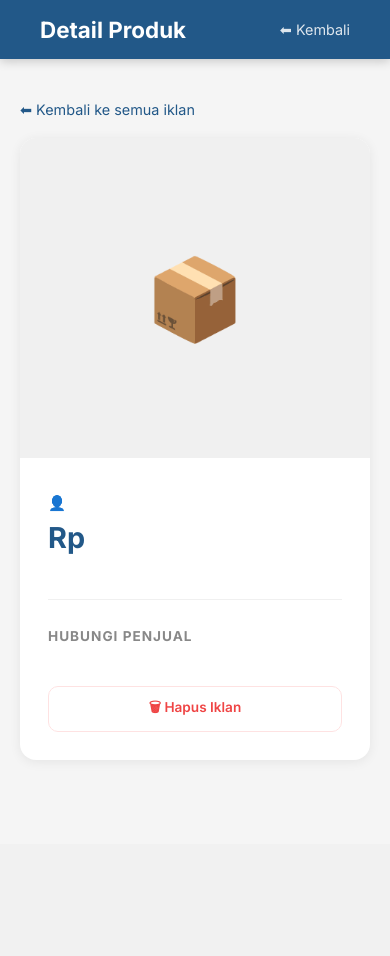
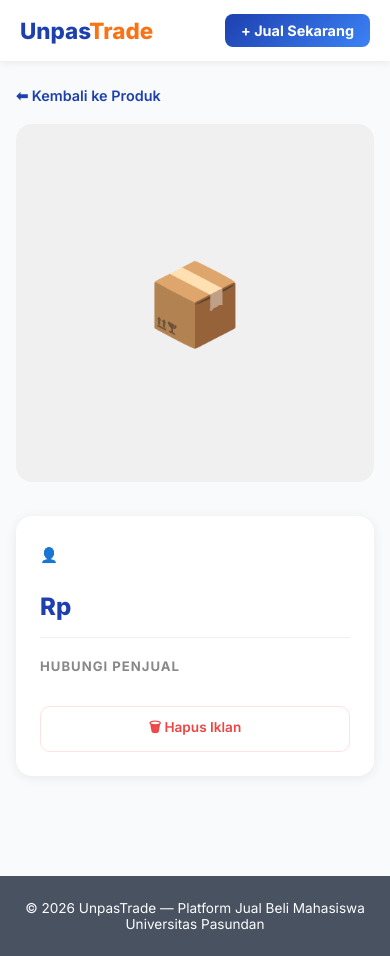
Before and after one commit to Devlang2906/web-firstProject, a Flask app: template templates/detail_produk.html in a window 390 px wide. Before the commit the page ends 760 px from the top, so only its background shows below. Run offline with Flask 3, Linux system fonts and the light colour scheme; the template is opened without the code that fills it, so the values that code supplies are empty.

Commit message:
add RWD semua halaman

```diff
--- a/app.py
+++ b/app.py
@@ -98,5 +98,6 @@ def serve_foto(filename):
 
 if __name__ == "__main__":
     with app.app_context():
+        db.drop_all()
         db.create_all()
     app.run(debug=True, host='0.0.0.0')
--- a/templates/detail_produk.html
+++ b/templates/detail_produk.html
@@ -3,62 +3,83 @@
 <head>
     <meta charset="UTF-8">
     <meta name="viewport" content="width=device-width, initial-scale=1.0">
-    <title>{{ produk.nama }}</title>
-    <link href="https://fonts.googleapis.com/css2?family=Inter:wght@400;500;600;700&display=swap" rel="stylesheet">
+    <title>{{ produk.nama }} — Unpas Trade</title>
+    <link href="https://fonts.googleapis.com/css2?family=Inter:wght@400;500;600;700;800&display=swap" rel="stylesheet">
     <style>
         * { margin: 0; padding: 0; box-sizing: border-box; }
-        body { font-family: 'Inter', sans-serif; background: #f5f5f5; min-height: 100vh; }
+        body { font-family: 'Inter', sans-serif; background: #f8fafc; }
         .navbar {
-            background: linear-gradient(135deg, #225888, #225888);
+            background: white;
             padding: 16px 40px;
             display: flex;
             justify-content: space-between;
             align-items: center;
-            box-shadow: 0 2px 10px rgba(0,0,0,0.2);
+            box-shadow: 0 1px 8px rgba(0,0,0,0.08);
+            position: sticky;
+            top: 0;
+            z-index: 100;
         }
-        .navbar h1 { color: white; font-size: 1.4em; }
-        .navbar a { color: white; text-decoration: none; font-size: 0.9em; opacity: 0.85; }
-        .container { max-width: 800px; margin: 40px auto; padding: 0 20px; }
-        .back-link {
-            display: inline-flex;
-            align-items: center;
-            gap: 6px;
-            color: #225888;
-            text-decoration: none;
-            font-size: 0.9em;
-            margin-bottom: 20px;
+        .navbar-logo { font-size: 1.4em; font-weight: 800; color: #1e40af; text-decoration: none; }
+        .navbar-logo span { color: #f97316; }
+        .navbar-menu { display: flex; gap: 28px; align-items: center; }
+        .navbar-menu a { color: #555; text-decoration: none; font-size: 0.9em; font-weight: 500; }
+        .navbar-menu a:hover { color: #1e40af; }
+        .btn-jual {
+            background: linear-gradient(135deg, #1e40af, #3b82f6);
+            color: white !important;
+            padding: 9px 22px;
+            border-radius: 8px;
+            font-weight: 700 !important;
         }
+        .container { max-width: 900px; margin: 40px auto; padding: 0 20px 60px; }
+        .back-link { display: inline-flex; align-items: center; gap: 6px; color: #1e40af; text-decoration: none; font-size: 0.9em; margin-bottom: 20px; font-weight: 600; }
         .back-link:hover { text-decoration: underline; }
-        .card {
-            background: white;
+
+        .detail-grid { display: grid; grid-template-columns: 1fr 1fr; gap: 24px; }
+
+        /* FOTO */
+        .foto-main {
+            width: 100%;
+            aspect-ratio: 1;
             border-radius: 16px;
             overflow: hidden;
-            box-shadow: 0 2px 12px rgba(0,0,0,0.07);
-        }
-        .foto-container {
-            width: 100%;
-            height: 320px;
             background: #f0f0f0;
             display: flex;
             align-items: center;
             justify-content: center;
             font-size: 5em;
             color: #ccc;
+            margin-bottom: 10px;
         }
-        .foto-container img { width: 100%; height: 320px; object-fit: cover; }
-        .card-body { padding: 28px; }
-        .produk-nama { font-size: 1.6em; font-weight: 700; color: #222; margin-bottom: 8px; }
-        .produk-harga { font-size: 1.8em; font-weight: 700; color: #225888; margin-bottom: 16px; }
-        .produk-deskripsi {
-            color: #555;
-            font-size: 0.95em;
-            line-height: 1.7;
-            margin-bottom: 28px;
-            padding-bottom: 28px;
-            border-bottom: 1px solid #f0f0f0;
+        .foto-main img { width: 100%; height: 100%; object-fit: cover; }
+        .foto-thumbnails { display: flex; gap: 8px; flex-wrap: wrap; }
+        .foto-thumb {
+            width: 60px;
+            height: 60px;
+            border-radius: 8px;
+            overflow: hidden;
+            cursor: pointer;
+            border: 2px solid transparent;
+            transition: border 0.2s;
         }
-        .kontak-title { font-size: 0.85em; font-weight: 700; color: #888; text-transform: uppercase; letter-spacing: 1px; margin-bottom: 14px; }
-        .kontak-list { display: flex; flex-direction: column; gap: 10px; margin-bottom: 28px; }
+        .foto-thumb:hover, .foto-thumb.active { border-color: #1e40af; }
+        .foto-thumb img { width: 100%; height: 100%; object-fit: cover; }
+
+        /* INFO */
+        .info-card { background: white; border-radius: 16px; padding: 24px; box-shadow: 0 2px 12px rgba(0,0,0,0.07); }
+        .produk-nama { font-size: 1.5em; font-weight: 800; color: #1e293b; margin-bottom: 6px; }
+        .produk-penjual { font-size: 0.9em; color: #888; margin-bottom: 12px; }
+        .produk-badges { display: flex; gap: 8px; margin-bottom: 16px; flex-wrap: wrap; }
+        .badge { font-size: 0.78em; padding: 4px 12px; border-radius: 20px; font-weight: 600; }
+        .badge-kategori { background: #eff6ff; color: #1e40af; }
+        .badge-baru { background: #dcfce7; color: #16a34a; }
+        .badge-bekas { background: #fef3c7; color: #d97706; }
+        .produk-harga { font-size: 2em; font-weight: 800; color: #1e40af; margin-bottom: 16px; }
+        .divider { border: none; border-top: 1px solid #f0f0f0; margin: 16px 0; }
+        .produk-deskripsi { color: #555; font-size: 0.95em; line-height: 1.7; margin-bottom: 20px; }
+
+        .kontak-title { font-size: 0.82em; font-weight: 700; color: #888; text-transform: uppercase; letter-spacing: 1px; margin-bottom: 12px; }
+        .kontak-list { display: flex; flex-direction: column; gap: 10px; margin-bottom: 20px; }
         .kontak-item {
             display: flex;
             align-items: center;
@@ -67,7 +88,7 @@
             border-radius: 10px;
             text-decoration: none;
             font-weight: 600;
-            font-size: 0.95em;
+            font-size: 0.9em;
             transition: opacity 0.2s;
         }
         .kontak-item:hover { opacity: 0.85; }
@@ -87,30 +108,66 @@
             transition: background 0.2s;
         }
         .hapus-btn:hover { background: #fee2e2; }
+
+        .footer { background: #1e293b; color: white; text-align: center; padding: 24px; font-size: 0.85em; opacity: 0.8; margin-top: 60px; }
+
+        /* RESPONSIVE */
+        @media (max-width: 768px) {
+            .navbar { padding: 14px 20px; }
+            .navbar-menu { gap: 14px; }
+            .navbar-menu a:not(.btn-jual) { display: none; }
+            .btn-jual { padding: 8px 16px; font-size: 0.85em; }
+            .detail-grid { grid-template-columns: 1fr; }
+            .container { margin: 24px auto; padding: 0 16px 40px; }
+            .produk-harga { font-size: 1.5em; }
+            .produk-nama { font-size: 1.2em; }
+        }
     </style>
 </head>
 <body>
     <div class="navbar">
-        <h1> Detail Produk </h1>
-        <a href="/">⬅ Kembali</a>
+        <a href="/" class="navbar-logo">Unpas<span>Trade</span></a>
+        <div class="navbar-menu">
+            <a href="/">Beranda</a>
+            <a href="/produk">Produk</a>
+            <a href="/posting" class="btn-jual">+ Jual Sekarang</a>
+        </div>
     </div>
 
     <div class="container">
-        <a href="/" class="back-link">⬅ Kembali ke semua iklan</a>
+        <a href="/produk" class="back-link">⬅ Kembali ke Produk</a>
 
-        <div class="card">
-            <div class="foto-container">
-                {% if produk.foto %}
-                <img src="/foto/{{ produk.foto }}" alt="{{ produk.nama }}">
-                {% else %}
-                📦
+        <div class="detail-grid">
+            <!-- FOTO -->
+            <div>
+                <div class="foto-main" id="fotoMain">
+                    {% if produk.foto_list %}
+                    <img src="/foto/{{ produk.foto_list[0] }}" id="mainImg" alt="{{ produk.nama }}">
+                    {% else %}
+                    📦
+                    {% endif %}
+                </div>
+                {% if produk.foto_list|length > 1 %}
+                <div class="foto-thumbnails">
+                    {% for foto in produk.foto_list %}
+                    <div class="foto-thumb {% if loop.first %}active{% endif %}" onclick="gantiPhoto('/foto/{{ foto }}', this)">
+                        <img src="/foto/{{ foto }}" alt="">
+                    </div>
+                    {% endfor %}
+                </div>
                 {% endif %}
             </div>
 
-            <div class="card-body">
-               <div class="produk-nama">{{ produk.nama }}</div>
-                <div style="font-size:0.9em; color:#888; margin-bottom:8px;">👤 {{ produk.nama_penjual }}</div>
+            <!-- INFO -->
+            <div class="info-card">
+                <div class="produk-nama">{{ produk.nama }}</div>
+                <div class="produk-penjual">👤 {{ produk.nama_penjual }}</div>
+                <div class="produk-badges">
+                    {% if produk.kategori %}<span class="badge badge-kategori">{{ produk.kategori }}</span>{% endif %}
+                    {% if produk.kondisi == 'Baru' %}<span class="badge badge-baru">✨ Baru</span>{% elif produk.kondisi == 'Bekas' %}<span class="badge badge-bekas">♻️ Bekas</span>{% endif %}
+                </div>
                 <div class="produk-harga">Rp {{ produk.harga }}</div>
+                <hr class="divider">
                 <div class="produk-deskripsi">{{ produk.deskripsi }}</div>
 
                 <div class="kontak-title">Hubungi Penjual</div>
@@ -131,10 +188,21 @@
                     </a>
                     {% endif %}
                 </div>
-
                 <a href="/hapus/{{ produk.id }}" class="hapus-btn" onclick="return confirm('Hapus iklan ini?')">🗑 Hapus Iklan</a>
             </div>
         </div>
     </div>
+
+    <div class="footer">
+        © 2026 UnpasTrade — Platform Jual Beli Mahasiswa Universitas Pasundan
+    </div>
+
+    <script>
+        function gantiPhoto(src, el) {
+            document.getElementById('mainImg').src = src;
+            document.querySelectorAll('.foto-thumb').forEach(t => t.classList.remove('active'));
+            el.classList.add('active');
+        }
+    </script>
 </body>
 </html>
--- /dev/null
+++ b/web-firstProject/reset_db.py
@@ -0,0 +1,6 @@
+from app import app, db
+
+with app.app_context():
+    db.drop_all()
+    db.create_all()
+    print("Database berhasil direset!")
```
Also changed, not shown: templates/index.html (+31 -0 lines), templates/posting.html (+20 -63 lines), templates/produk.html (+17 -7 lines), instance/database.db (added).
